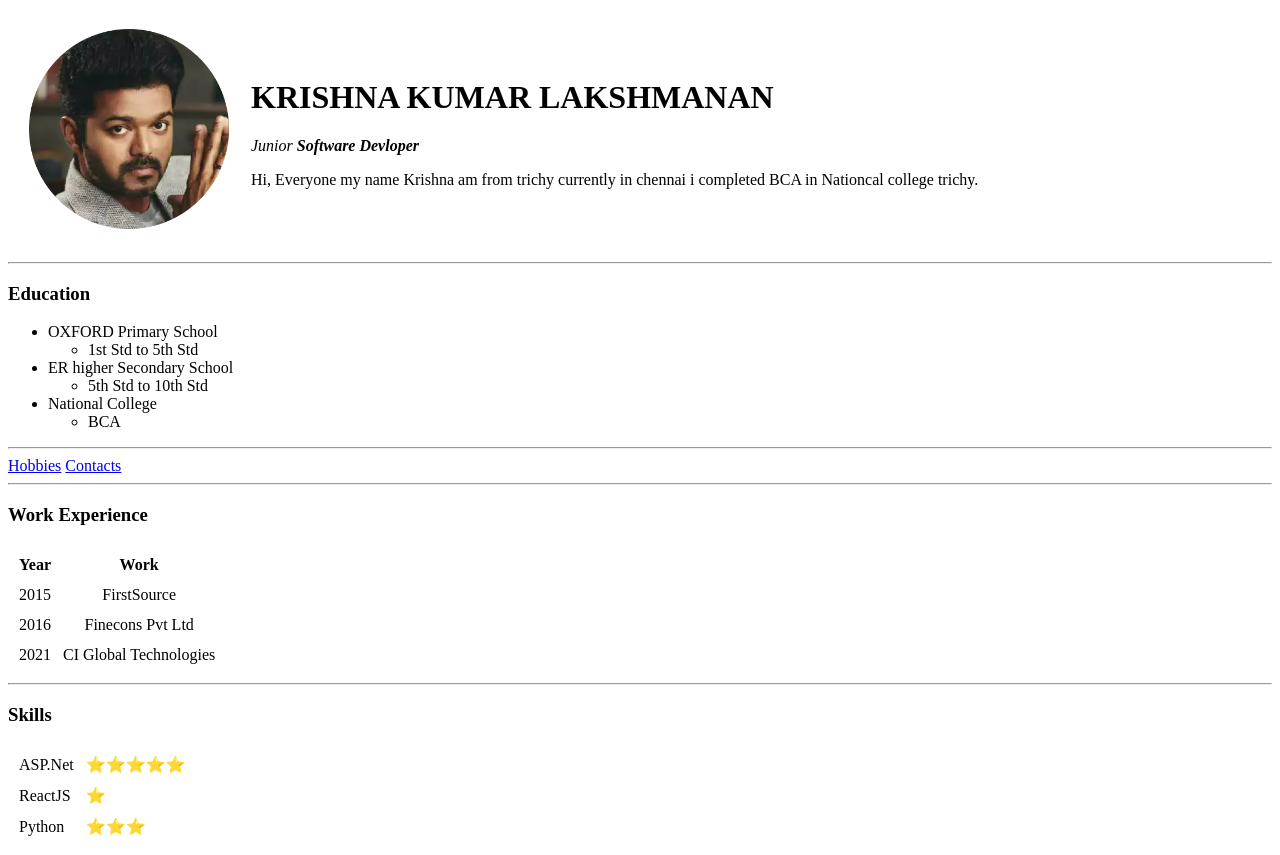
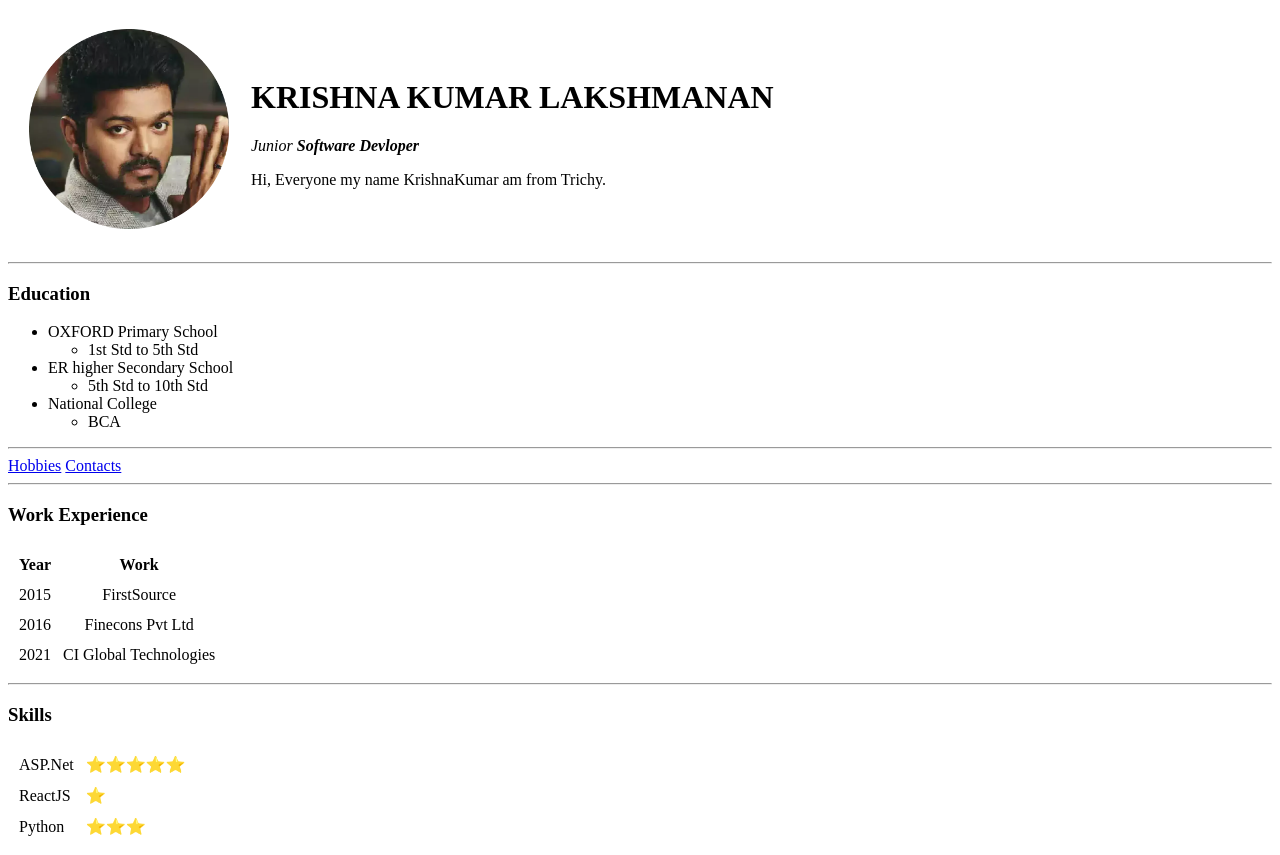
Before and after one commit to krishnakrish3696/CV, a plain HTML site: page index.html in a window 1280 px wide. Drawn offline with Linux system fonts and the light colour scheme.

Commit message:
Update index.html

```diff
--- a/index.html
+++ b/index.html
@@ -12,7 +12,7 @@
         <td><img src="images/Vijay.png" alt="Image of Thalapathy Vijay" height="200px" width="200px"></td>
         <td><h1>KRISHNA KUMAR LAKSHMANAN</h1>
         <p><em>Junior <strong>Software Devloper</strong></em></p>
-        <p> Hi, Everyone my name Krishna am from trichy currently in chennai i completed BCA in Nationcal college trichy.</p>
+        <p> Hi, Everyone my name KrishnaKumar am from Trichy.</p>
         </td>
       </tr>
     </table>
```
